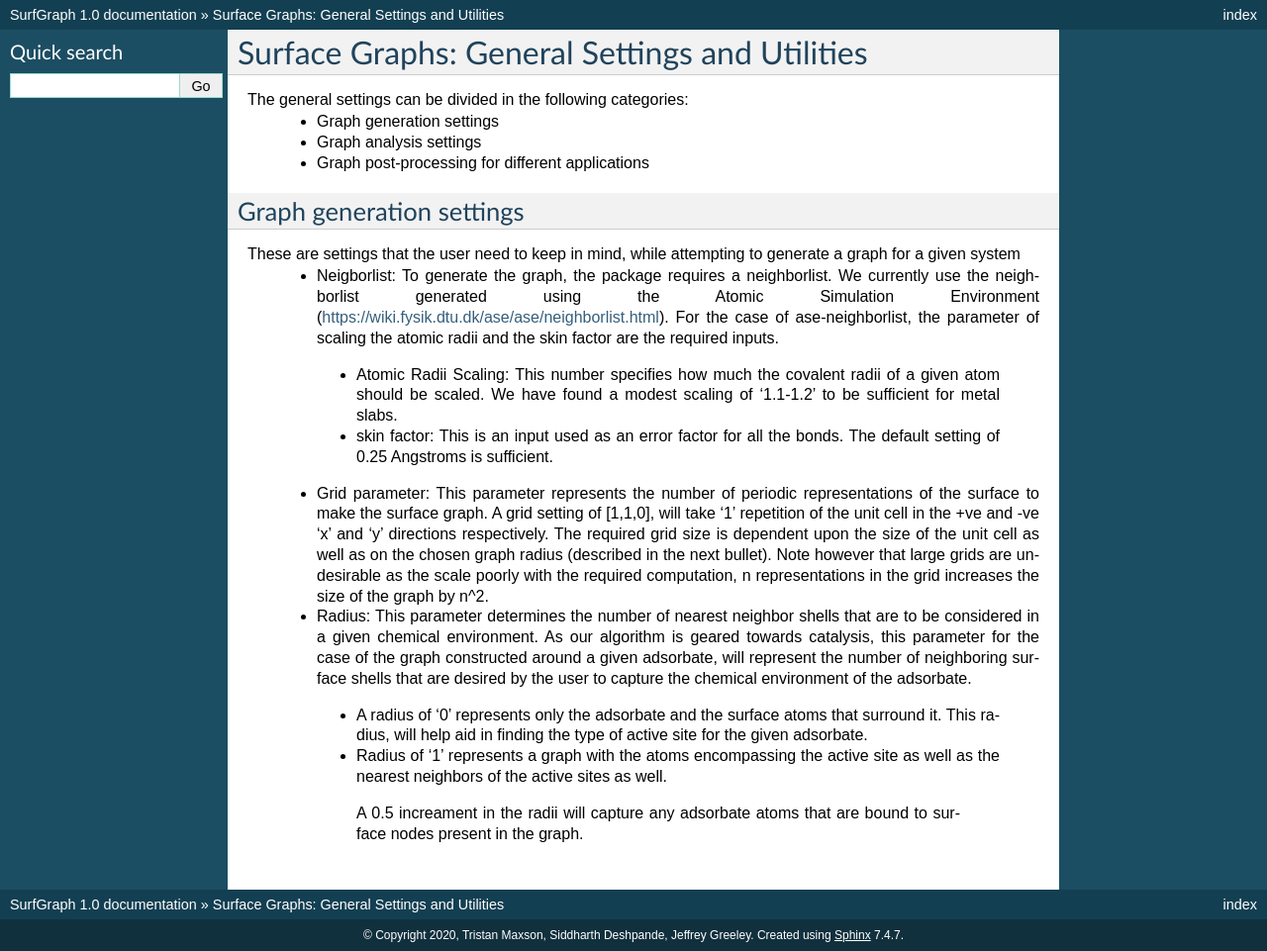
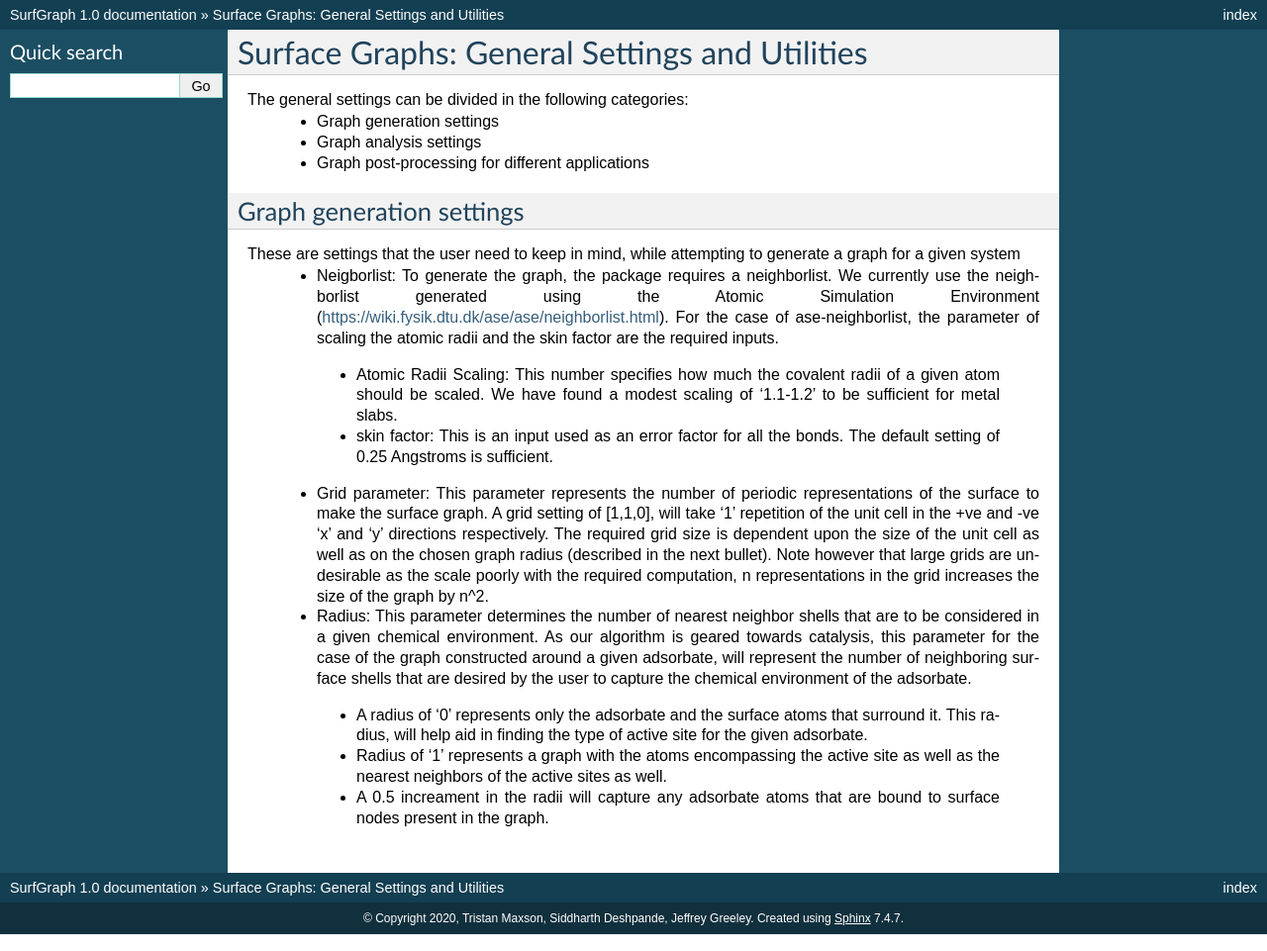
Before and after one commit to vsumaria/graph-theory-surfaces, a Sphinx documentation site: the page built from doc/source/Setting.rst, in a window 1280 px wide. Shown: the whole page at 99% size. Built offline with Sphinx 7.4.7, drawn with Linux system fonts in a browser that asks for light colours; formulas are drawn with MathJax 3; pages that are not in the unit, such as notebooks, are missing from menus.

```diff
--- a/doc/source/Setting.rst
+++ b/doc/source/Setting.rst
@@ -18,5 +18,4 @@ These are settings that the user need to keep in mind, while attempting to gener
  * Radius: This parameter determines the number of nearest neighbor shells that are to be considered in a given chemical environment. As our algorithm is geared towards catalysis, this parameter for the case of the graph constructed around a given adsorbate, will represent the number of neighboring surface shells that are desired by the user to capture the chemical environment of the adsorbate.
   * A radius of '0' represents only the adsorbate and the surface atoms that surround it. This radius, will help aid in finding the type of active site for the given adsorbate.
   * Radius of '1' represents a graph with the atoms encompassing the active site as well as the nearest neighbors of the active sites as well.
-
-   A 0.5 increament in the radii will capture any adsorbate atoms that are bound to surface nodes present in the graph.
+  * A 0.5 increament in the radii will capture any adsorbate atoms that are bound to surface nodes present in the graph.
```
